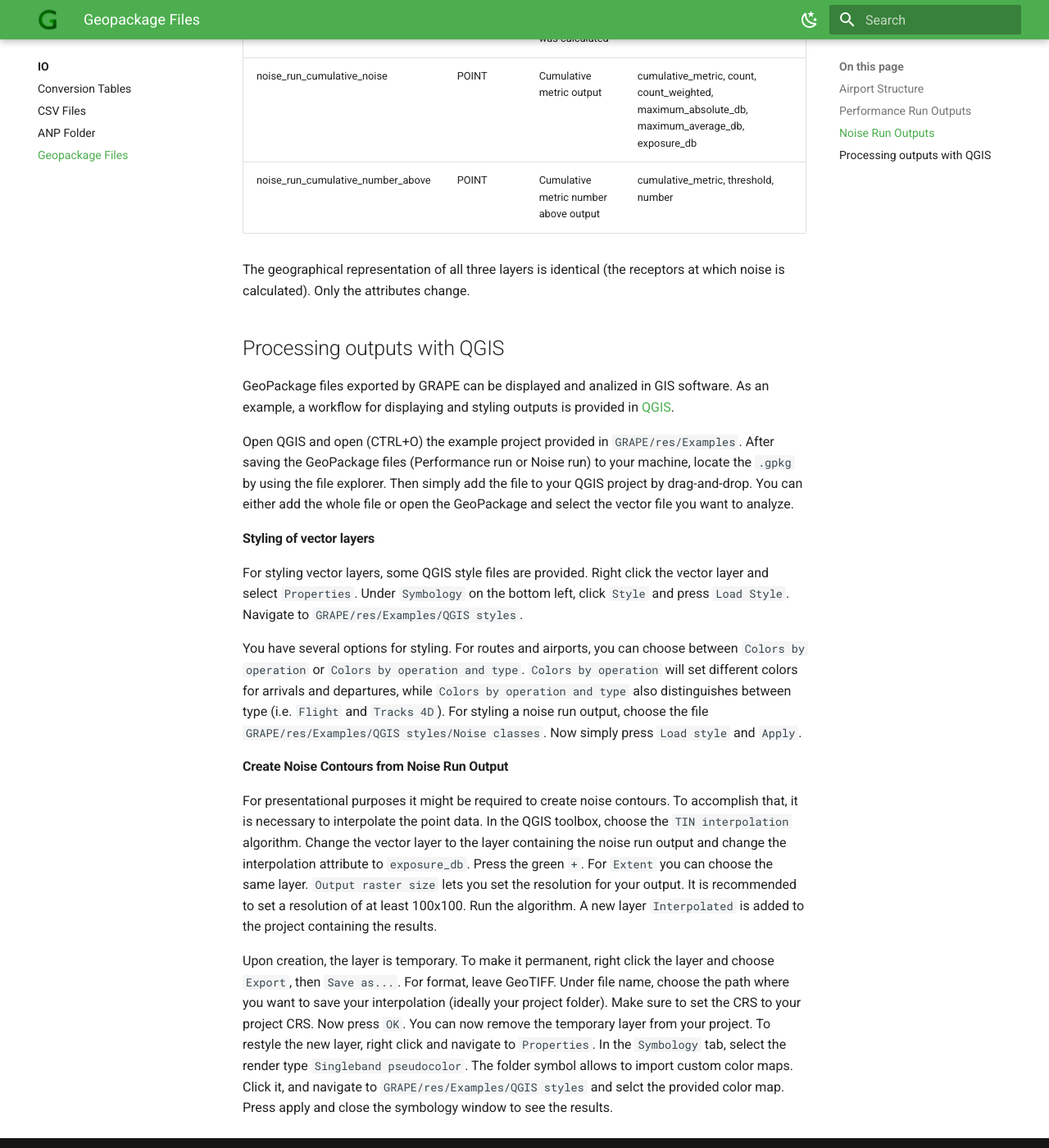
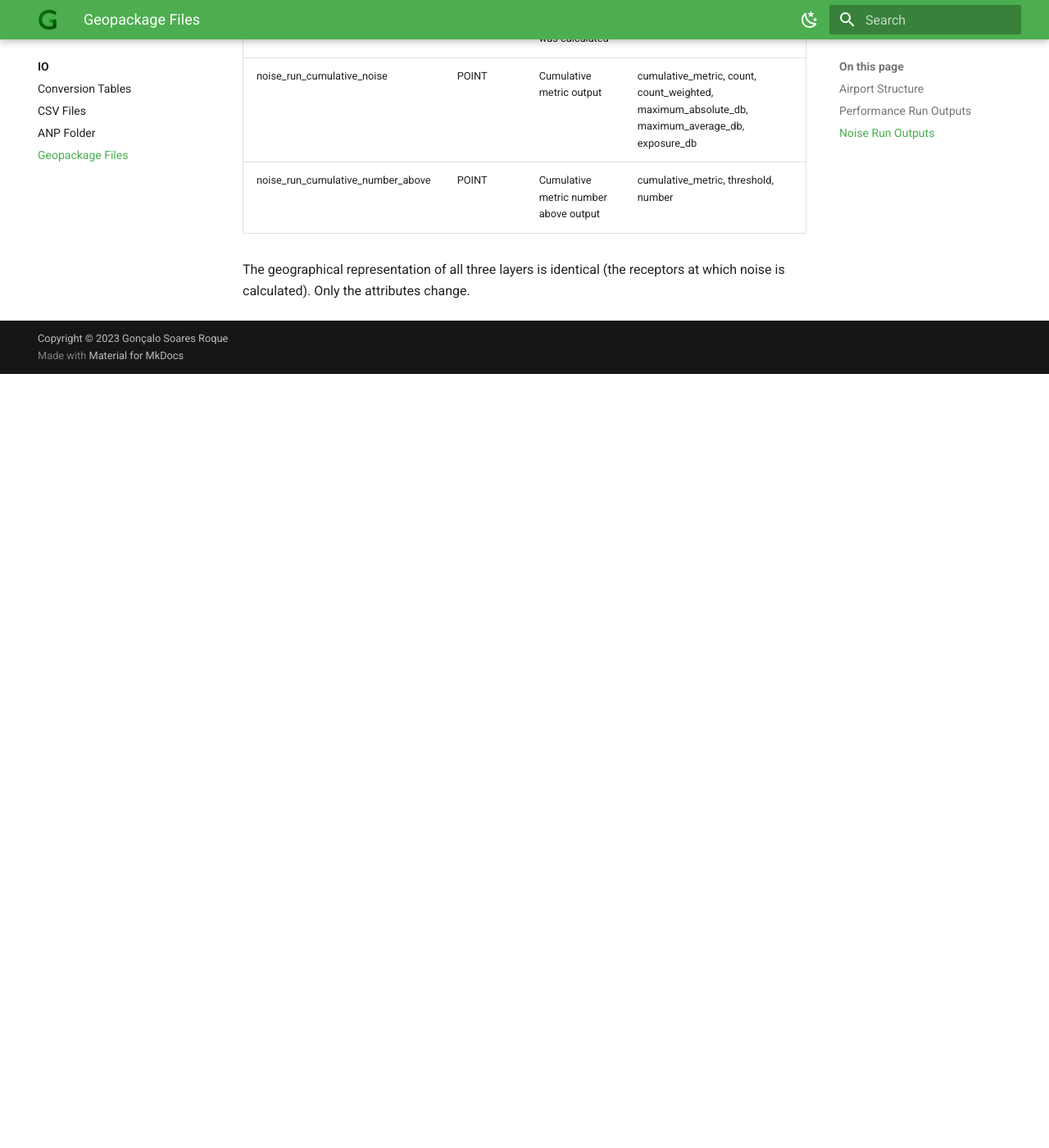
Before and after one commit to goncaloroque30/GRAPE-Docs, an MkDocs documentation site: the page built from docs/IO/GeopackageFiles.md, in a window 1280 px wide and 1400 px high, scrolled down 1481 px. Shown: the whole window at 82% size. Built offline with MkDocs 1.6.1 and Material for MkDocs 9.7.7, drawn with Linux system fonts in a browser that asks for light colours; after the commit the page ends 1937 px from its top, so only the background shows below that.

Commit message:
QGIS Temp removal

```diff
--- a/docs/IO/GeopackageFiles.md
+++ b/docs/IO/GeopackageFiles.md
@@ -39,9 +39,10 @@ After running a noise run which has cumulative metrics defined, the outputs can
 
 The geographical representation of all three layers is identical (the receptors at which noise is calculated). Only the attributes change.
 
+<!---
 ## Processing outputs with QGIS
 
-GeoPackage files exported by GRAPE can be displayed and analized in GIS software. As an example, a workflow for displaying and styling outputs is provided in [QGIS](https://qgis.org).
+GeoPackage files exported by GRAPE can be displayed and analysed in GIS software. As an example, a workflow for displaying and styling outputs in [QGIS](https://qgis.org) is provided.
 
 Open QGIS and open (CTRL+O) the example project provided in `GRAPE/res/Examples`. After saving the GeoPackage files (Performance run or Noise run) to your machine, locate the `.gpkg` by using the file explorer. Then simply add the file to your QGIS project by drag-and-drop. You can either add the whole file or open the GeoPackage and select the vector file you want to analyze.
 
@@ -55,4 +56,5 @@ You have several options for styling. For routes and airports, you can choose be
 
 For presentational purposes it might be required to create noise contours. To accomplish that, it is necessary to interpolate the point data. In the QGIS toolbox, choose the `TIN interpolation` algorithm. Change the vector layer to the layer containing the noise run output and change the interpolation attribute to `exposure_db`. Press the green `+`. For `Extent` you can choose the same layer. `Output raster size` lets you set the resolution for your output. It is recommended to set a resolution of at least 100x100. Run the algorithm. A new layer `Interpolated` is added to the project containing the results.
 
-Upon creation, the layer is temporary. To make it permanent, right click the layer and choose `Export`, then `Save as...`. For format, leave GeoTIFF. Under file name, choose the path where you want to save your interpolation (ideally your project folder). Make sure to set the CRS to your project CRS. Now press `OK`. You can now remove the temporary layer from your project. To restyle the new layer, right click and navigate to `Properties`. In the `Symbology` tab, select the render type `Singleband pseudocolor`. The folder symbol allows to import custom color maps. Click it, and navigate to `GRAPE/res/Examples/QGIS styles` and selct the provided color map. Press apply and close the symbology window to see the results.
+Upon creation, the layer is temporary. To make it permanent, right click the layer and choose `Export`, then `Save as...`. For format, leave GeoTIFF. Under file name, choose the path where you want to save your interpolation (ideally your project folder). Make sure to set the CRS to your project CRS. Now press `OK`. You can now remove the temporary layer from your project. To restyle the new layer, right click and navigate to `Properties`. In the `Symbology` tab, select the render type `Singleband pseudocolor`. The folder symbol allows to import custom color maps. Click it, and navigate to `GRAPE/res/Examples/QGIS styles` and select the provided color map. Press apply and close the symbology window to see the results.
+--->
```
